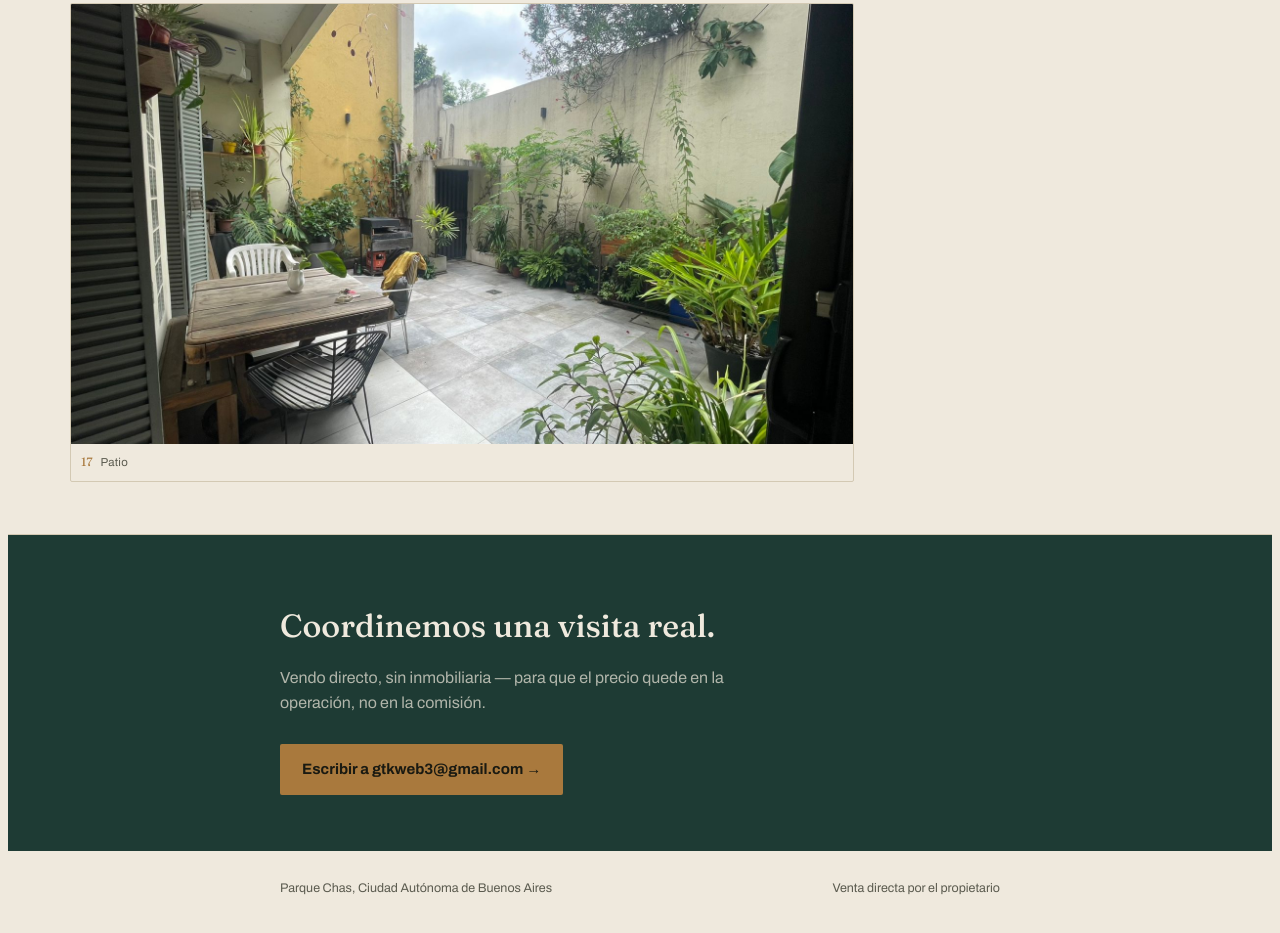
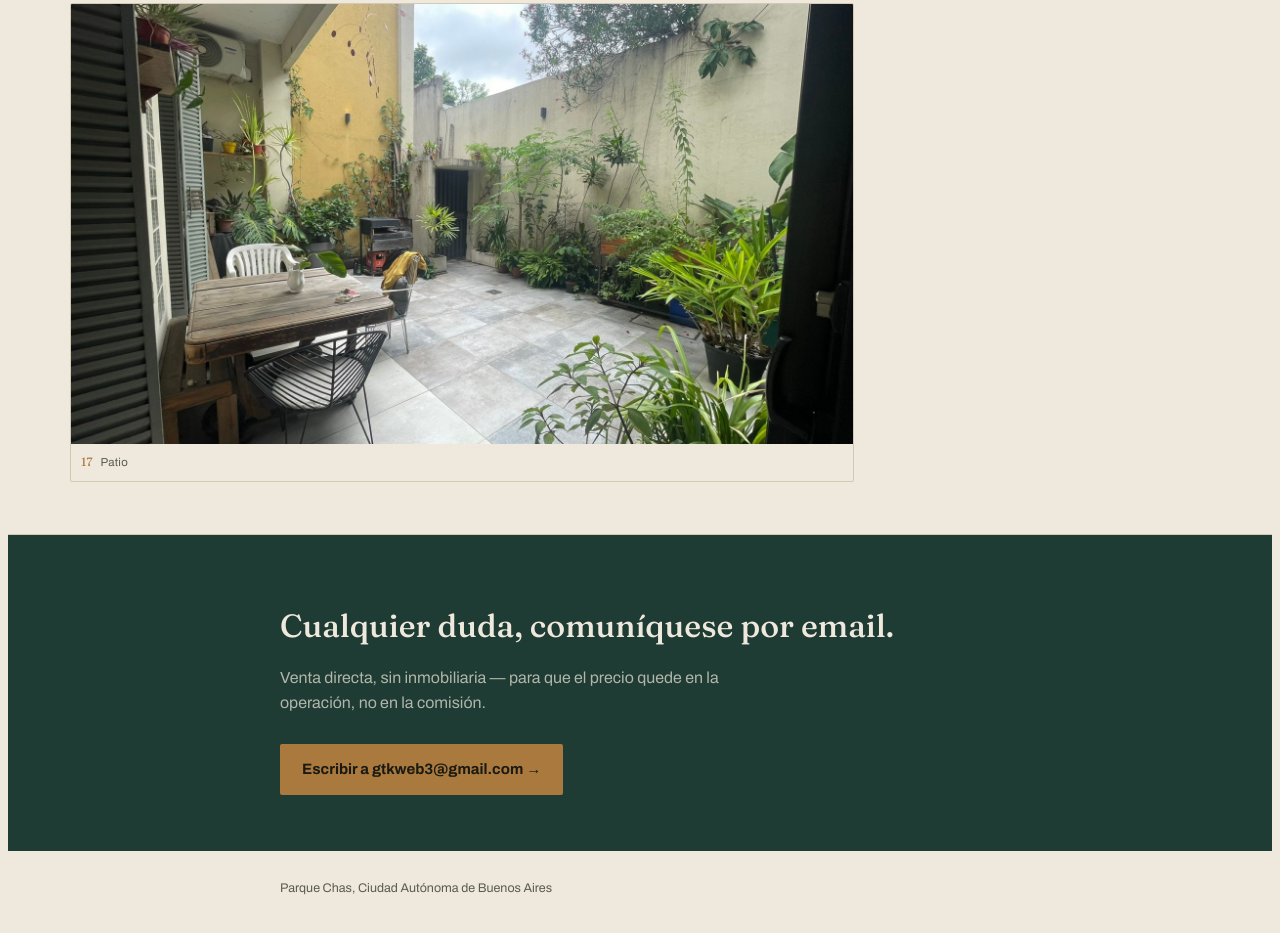
Before and after one commit to gianbonme/ph-berlin-web, a plain HTML site: page index.html in a window 1280 px wide. Shown: the part 9373-10306 px from the top of the page. Drawn offline with Linux system fonts and the light colour scheme.

Commit message:
Ajustar texto final de contacto y quitar línea del footer

```diff
--- a/index.html
+++ b/index.html
@@ -378,8 +378,8 @@
 
 <section class="cta" id="contacto">
   <div class="wrap">
-    <h2 style="margin-top:10px;">Coordinemos una visita real.</h2>
-    <p class="sub">Vendo directo, sin inmobiliaria — para que el precio quede en la operación, no en la comisión.</p>
+    <h2 style="margin-top:10px;">Cualquier duda, comuníquese por email.</h2>
+    <p class="sub">Venta directa, sin inmobiliaria — para que el precio quede en la operación, no en la comisión.</p>
     <a class="btn-email" href="mailto:gtkweb3@gmail.com?subject=PH%20Berl%C3%ADn%20-%20Parque%20Chas">
       Escribir a gtkweb3@gmail.com →
     </a>
@@ -389,7 +389,6 @@
 <footer>
   <div class="wrap">
     <span>Parque Chas, Ciudad Autónoma de Buenos Aires</span>
-    <span>Venta directa por el propietario</span>
   </div>
 </footer>
 
```
